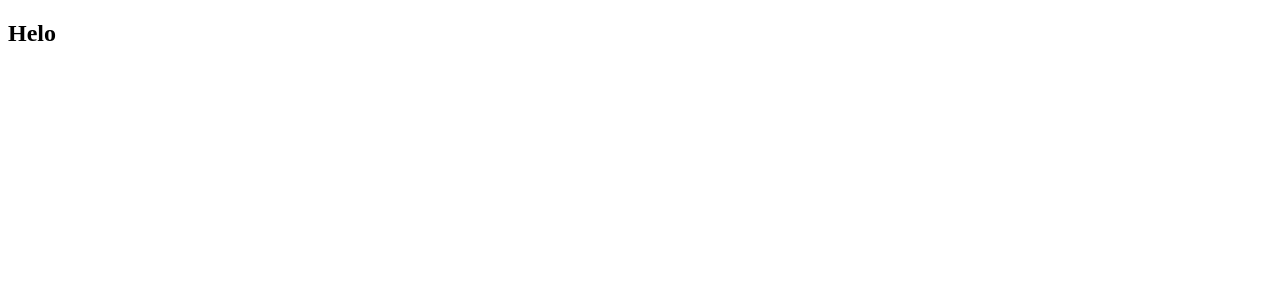
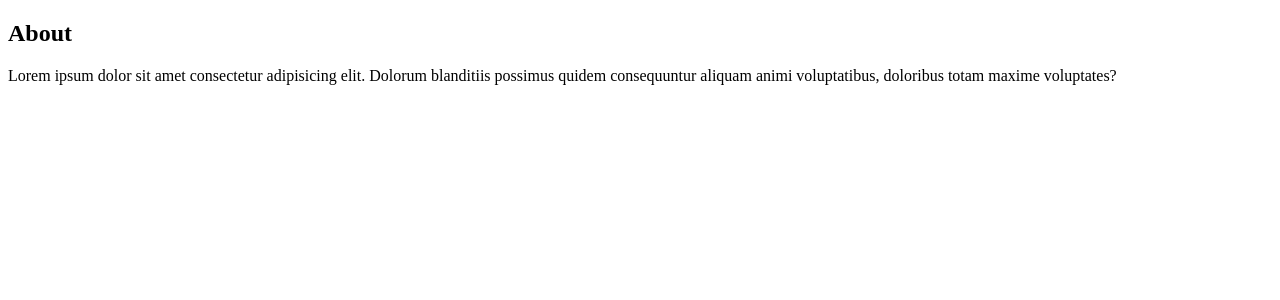
Before and after one commit to bienefc/nuxt3-tutorial, a Nuxt app: page /about in a window 1280 px wide. Shown: the top 300 px of the page. Built offline with nearby package versions, Linux system fonts and the light colour scheme.

Commit message:
feat: remove app.vue & adding some pages

```diff
--- a/app.vue
+++ /dev/null
@@ -1,3 +0,0 @@
-<template>
-  <div><h2>Helo</h2></div>
-</template>
--- /dev/null
+++ b/pages/about.vue
@@ -0,0 +1,14 @@
+<template>
+  <div>
+    <h2>About</h2>
+    <p>
+      Lorem ipsum dolor sit amet consectetur adipisicing elit. Dolorum
+      blanditiis possimus quidem consequuntur aliquam animi voluptatibus,
+      doloribus totam maxime voluptates?
+    </p>
+  </div>
+</template>
+
+<script setup></script>
+
+<style scoped></style>
--- /dev/null
+++ b/pages/index.vue
@@ -0,0 +1,14 @@
+<template>
+  <div>
+    <h2>Home</h2>
+    <p>
+      Lorem ipsum dolor sit amet consectetur adipisicing elit. Dolorum
+      blanditiis possimus quidem consequuntur aliquam animi voluptatibus,
+      doloribus totam maxime voluptates?
+    </p>
+  </div>
+</template>
+
+<script setup></script>
+
+<style scoped></style>
--- /dev/null
+++ b/pages/products/index.vue
@@ -0,0 +1,7 @@
+<template>
+  <div><p>Product</p></div>
+</template>
+
+<script setup></script>
+
+<style scoped></style>
```
